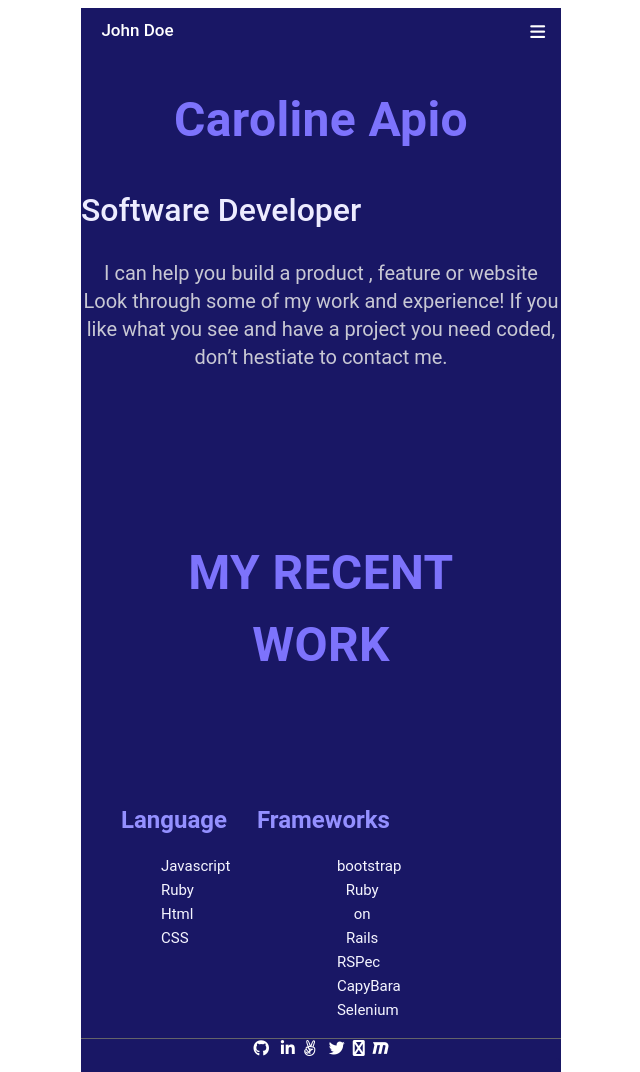
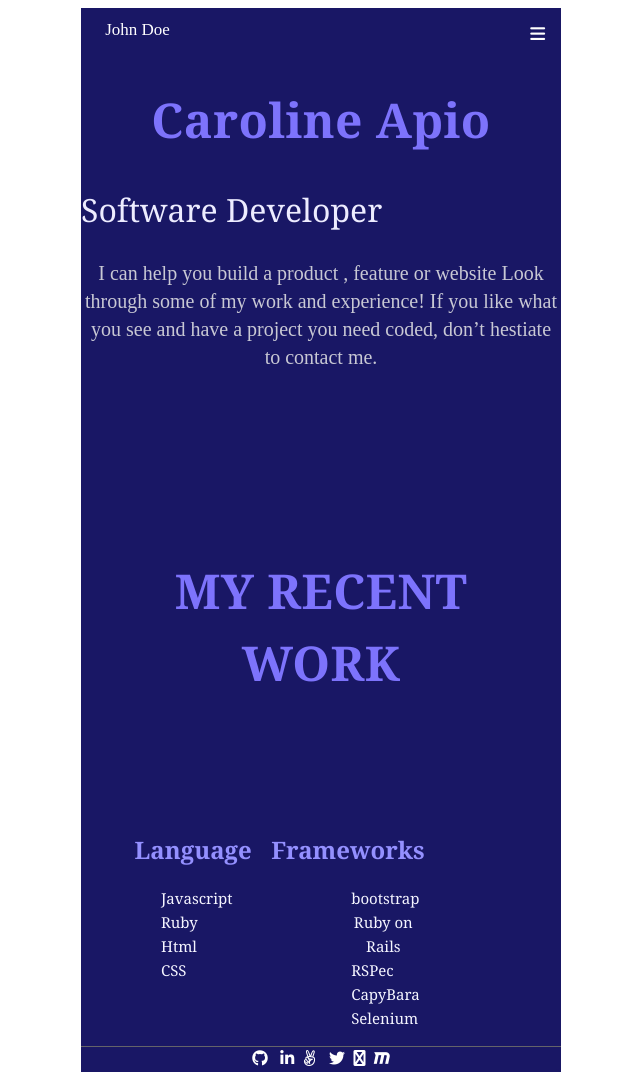
Before and after one commit to Carolynn17/project, a website: page index.html in a window 1280 px wide. Shown: the top 1072 px of the page, without its empty margins (319-959 px from the left). Drawn offline with Linux system fonts and the light colour scheme.

Commit message:
cleared errors

```diff
--- a/style.css
+++ b/style.css
@@ -1,9 +1,10 @@
 body {
-  font-family: Roboto;
+  font-family: Cambria, Cochin, Georgia, Times, 'Times New Roman', serif;
   text-align: center;
 }
+
 .supporting_text {
-  color: #EDECFF;
+  color: #edecff;
   font-weight: 500;
   font-size: 32px;
   line-height: 44px;
@@ -11,93 +12,83 @@ body {
   align-items: center;
   text-align: center;
 }
+
 .name {
-  color: #7D73FC;
+  color: #7d73fc;
   font-weight: bold;
   font-size: 48px;
   line-height: 72px;
   text-align: center;
   letter-spacing: 0.37px;
-
 }
 
 .text {
-  color: #C8C8D4;
+  color: #c8c8d4;
   text-align: center;
-  top: 0px;
-  font-family: Roboto;
-  font-style: normal;
-  font-weight: normal;
+  font-family: 'Times New Roman', Times, serif;
   font-size: 20px;
   line-height: 28px;
 }
 
 .active {
-  color: #FFFFFF;
+  color: #fff;
   width: 81px;
   height: 16px;
   left: 12px;
   top: 10px;
-  font-family: Roboto;
+  font-family: 'Times New Roman', Times, serif;
   font-style: normal;
   font-weight: 500;
   font-size: 18px;
   line-height: 16px;
-
 }
 
-  .icons  {
+.icons {
   border-top: 1px solid #646369;
-
 }
 
 .footer {
   display: flex;
   width: 980px;
-  /* border-top: 1px solid #646369;;
-  border-bottom: 1px solid #646369; */
-
 }
 
 .navdown {
   position: static;
-  color: #9490FF;
+  color: #9490ff;
+}
 
-  }
 .navleft {
   list-style: none;
-  color: #9490FF;
-
+  color: #9490ff;
 }
 
 .navright {
   list-style: none;
-  float:right;
-  color: #9490FF;
+  float: right;
+  color: #9490ff;
+}
 
-  }
 .nav-item-left {
   width: 49%;
-  Float: left;
-  display:inline;
-  width: 96.75px;
+  float: left;
+  display: inline;
+
+  /* width: 96.75px; */
+
   height: 14.33px;
-  left: 0px;
   top: 7.17px;
 }
 
-  .nav-item-right{
+.nav-item-right {
   width: 49%;
-  Float: right;
-  display:inline;
+  float: right;
+  display: inline;
 }
-
 
 .footer-nav {
   display: flex;
   flex-flow: row wrap;
 }
-
 
 .nav-ul li {
   list-style: none;
@@ -106,7 +97,7 @@ body {
 }
 
 .nav-ul a {
-  color: #F5F5FF;
+  color: #f5f5ff;
   text-decoration: none;
   margin: 0;
   padding: 0;
@@ -118,12 +109,10 @@ body {
   column-gap: 1.25em;
 }
 
-
 .mobile-container {
+  background: #191765;
   max-width: 480px;
   margin: auto;
-  background: #191765;
-  /*  height: 500px; */
   color: white;
   border-radius: 10px;
 }
@@ -156,15 +145,15 @@ body {
 
 .topnav a:hover {
   background-color: #150c75;
-  color: black;
+  color: #7d73fc;
 }
 
-
-
 /* Style inputs with type="text", select elements and textareas */
-  input[type=text], select, textarea {
+input[type=text],
+select,
+textarea {
   width: 100%; /* Full width */
-  padding: 12px; /* Some padding */
+  padding: 12px;
   border: 1px solid gray; /* Gray border */
   border-radius: 4px; /* Rounded borders */
   box-sizing: border-box; /* Make sure that padding and width stays in place */
@@ -175,7 +164,7 @@ body {
 
 /* Style the submit button with a specific background color etc */
 input[type=submit] {
-  background-color: #7D73FC;
+  background-color: #7d73fc;
   color: white;
   padding: 12px 20px;
   border: none;
@@ -185,7 +174,7 @@ body {
 
 /* When moving the mouse over the submit button, add a darker green color */
 input[type=submit]:hover {
-  background-color: #7D73FC;
+  background-color: #7d73fc;
 }
 
 /* Add a background color and some padding around the form */
@@ -195,12 +184,9 @@ body {
   padding: 20px;
 }
 
-
-
-  @media all and (max-width:500px) {
-
+@media all and (max-width: 500px) {
   .flex-nav li {
-      flex-basis:100%;
+    flex-basis: 100%;
   }
 
   .mobile-container {
@@ -210,12 +196,13 @@ body {
 
   /* flex item */
   .mobile-container > * {
-    order: 9999;;
+    order: 9999;
   }
 
   .flex-nav {
     order: 1;
   }
+
   .toggleNav {
     display: block;
   }
@@ -223,15 +210,13 @@ body {
   .flex-nav ul {
     display: none;
   }
+
   .flex-nav ul .open {
-    display:flex
+    display: flex;
   }
 
   .top {
-    order:  2;
-  }
-  .details {
-      order: 3;
+    order: 2;
   }
 
   .signup {
```
Lines whose indentation alone changed are shown as unchanged.
